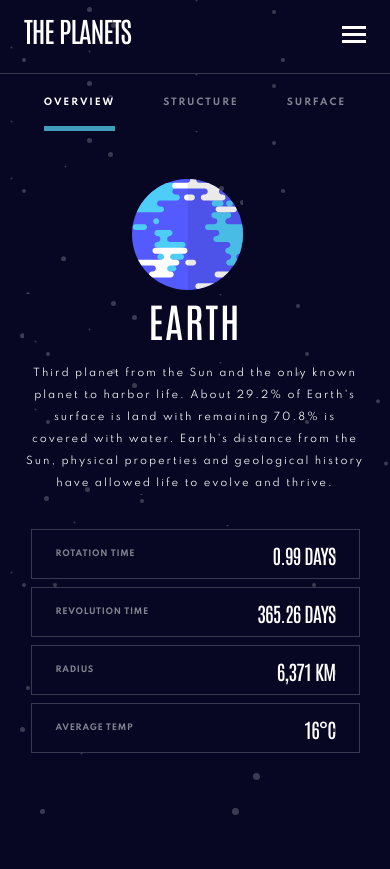
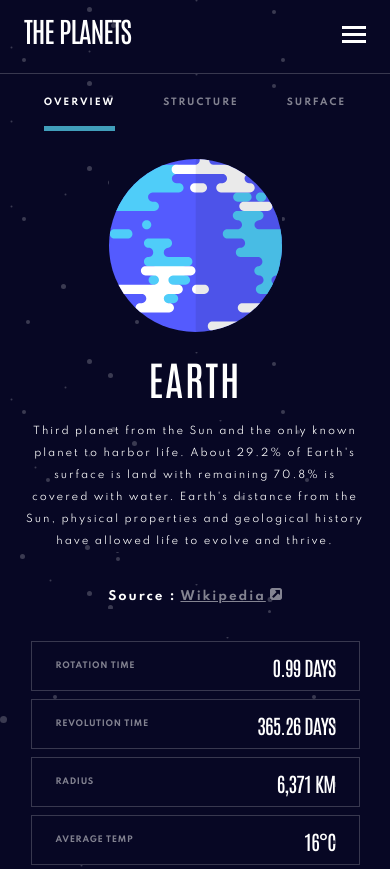
Before and after one commit to jNembhard/solar-system, a React (Create React App) app: page /Earth in a window 390 px wide. Before the commit the page ends 844 px from the top, so only its background shows below. Built offline with nearby package versions, Linux system fonts and the light colour scheme.

Commit message:
Fixed mobile responsiveness

```diff
--- a/src/App.js
+++ b/src/App.js
@@ -36,6 +36,9 @@ function App() {
                 imagePlanet={planet.images.planet}
                 imageInternal={planet.images.internal}
                 imageZoom={planet.images.geology}
+                smallPlanet={planet.size.small}
+                mediumPlanet={planet.size.medium}
+                largePlanet={planet.size.large}
               />
             </Route>
           ))}
--- a/src/components/atoms/PlanetDescription.js
+++ b/src/components/atoms/PlanetDescription.js
@@ -10,6 +10,10 @@ function PlanetDescription({ name, content, wikipedia }) {
         Source :{" "}
         <a href={wikipedia} target="_blank" rel="noreferrer noopener">
           Wikipedia
+          <img
+            src={process.env.PUBLIC_URL + "./assets/icon-source.svg"}
+            alt=""
+          />
         </a>
       </div>
     </Description>
@@ -21,8 +25,8 @@ export default PlanetDescription;
 const Description = styled.div`
   color: ${(props) => props.theme.fontColor};
   text-align: center;
-  height: 235px;
-  margin: 0 24px 28px;
+  margin-top: 20px;
+  margin-bottom: 28px;
 
   h1 {
     text-transform: uppercase;
@@ -35,6 +39,7 @@ const Description = styled.div`
     line-height: 22px;
     align-items: center;
     font-weight: ${(props) => props.theme.spartanRegular};
+    margin: 0 24px 32px;
   }
 
   div {
@@ -43,6 +48,10 @@ const Description = styled.div`
       color: ${(props) => props.theme.buttonOutline};
       line-height: 25px;
       font-weight: ${(props) => props.theme.spartanBold};
+      img {
+        margin-top: 4px;
+        margin-left: 4px;
+      }
     }
   }
 `;
--- a/src/components/molecules/PlanetBlurb/BlurbOne.js
+++ b/src/components/molecules/PlanetBlurb/BlurbOne.js
@@ -1,24 +1,41 @@
 import React from "react";
 import styled from "styled-components";
 import PlanetDescription from "../../atoms/PlanetDescription";
+import PlanetMetrics from "../../atoms/PlanetMetrics";
 
-function BlurbOne({ imagePlanet, name, overviewContent, overviewWikipedia }) {
+function BlurbOne({
+  imagePlanet,
+  name,
+  overviewContent,
+  overviewWikipedia,
+  smallPlanet,
+  temperature,
+  radius,
+  revolution,
+  rotation,
+}) {
   return (
     <BlurbWrap>
-      <ImageWrap>
+      <PlanetWrap>
         <img
           rel="preload"
           src={imagePlanet}
           alt={name}
-          width="111px"
-          height="111px"
+          width={smallPlanet}
+          height={smallPlanet}
         />
         <PlanetDescription
           name={name}
           content={overviewContent}
           wikipedia={overviewWikipedia}
         />
-      </ImageWrap>
+        <PlanetMetrics
+          temperature={temperature}
+          radius={radius}
+          revolution={revolution}
+          rotation={rotation}
+        />
+      </PlanetWrap>
     </BlurbWrap>
   );
 }
@@ -28,14 +45,14 @@ export default BlurbOne;
 const BlurbWrap = styled.div`
   font-size: 10px;
   color: white;
+`;
+
+const PlanetWrap = styled.div`
+  margin: 28px 0 47px;
+  font-size: 10px;
+  color: white;
   display: flex;
   flex-direction: column;
   align-items: center;
   justify-content: center;
 `;
-
-const ImageWrap = styled.div`
-  img {
-    margin: 47.5px 132px 0;
-  }
-`;
--- a/src/components/molecules/PlanetBlurb/BlurbThree.js
+++ b/src/components/molecules/PlanetBlurb/BlurbThree.js
@@ -1,24 +1,50 @@
 import React from "react";
 import styled from "styled-components";
 import PlanetDescription from "../../atoms/PlanetDescription";
+import PlanetMetrics from "../../atoms/PlanetMetrics";
 
-function BlurbThree({ geologyContent, geologyWikipedia, name, imageZoom }) {
+function BlurbThree({
+  geologyContent,
+  geologyWikipedia,
+  name,
+  imagePlanet,
+  imageZoom,
+  smallPlanet,
+  temperature,
+  radius,
+  revolution,
+  rotation,
+}) {
+  // const geologySize = {
+  //   large: "163px 199px",
+  //   medium: "80px 93.25px",
+  //   small: "50px 58.28px",
+  // };
   return (
     <BlurbWrap>
-      <ImageWrap>
-        <img
+      <PlanetWrap>
+        <PlanetImage
           rel="preload"
-          src={imageZoom}
+          src={imagePlanet}
           alt={name}
-          width="111px"
-          height="111px"
+          width={smallPlanet}
+          height={smallPlanet}
         />
-        <PlanetDescription
-          name={name}
-          content={geologyContent}
-          wikipedia={geologyWikipedia}
+        <PlanetZoom src={imageZoom} alt="" />
+        <DescriptionWrap>
+          <PlanetDescription
+            name={name}
+            content={geologyContent}
+            wikipedia={geologyWikipedia}
+          />
+        </DescriptionWrap>
+        <PlanetMetrics
+          temperature={temperature}
+          radius={radius}
+          revolution={revolution}
+          rotation={rotation}
         />
-      </ImageWrap>
+      </PlanetWrap>
     </BlurbWrap>
   );
 }
@@ -34,8 +60,29 @@ const BlurbWrap = styled.div`
   justify-content: center;
 `;
 
-const ImageWrap = styled.div`
-  img {
-    margin: 47.5px 132px 0;
-  }
+const PlanetImage = styled.img`
+  position: relative;
+  margin: 47.5px 132px 0;
 `;
+
+const PlanetZoom = styled.img`
+  position: absolute;
+  bottom: 320px;
+  width: 55px;
+  height: 58.28px;
+  background-color: transparent;
+`;
+
+const PlanetWrap = styled.div`
+  margin: 0 0 47px;
+  font-size: 10px;
+  color: white;
+  display: flex;
+  flex-direction: column;
+  align-items: center;
+  justify-content: center;
+`;
+
+const DescriptionWrap = styled.div`
+  margin: 0 24px;
+`;
--- a/src/components/molecules/PlanetBlurb/BlurbTwo.js
+++ b/src/components/molecules/PlanetBlurb/BlurbTwo.js
@@ -1,29 +1,41 @@
 import React from "react";
 import styled from "styled-components";
 import PlanetDescription from "../../atoms/PlanetDescription";
+import PlanetMetrics from "../../atoms/PlanetMetrics";
 
 function BlurbTwo({
   imageInternal,
   name,
+  smallPlanet,
   structureContent,
   structureWikipedia,
+  temperature,
+  radius,
+  revolution,
+  rotation,
 }) {
   return (
     <BlurbWrap>
-      <ImageWrap>
+      <PlanetWrap>
         <img
           rel="preload"
           src={imageInternal}
           alt={name}
-          width="111px"
-          height="111px"
+          width={smallPlanet}
+          height={smallPlanet}
         />
         <PlanetDescription
           name={name}
           content={structureContent}
           wikipedia={structureWikipedia}
         />
-      </ImageWrap>
+        <PlanetMetrics
+          temperature={temperature}
+          radius={radius}
+          revolution={revolution}
+          rotation={rotation}
+        />
+      </PlanetWrap>
     </BlurbWrap>
   );
 }
@@ -39,9 +51,12 @@ const BlurbWrap = styled.div`
   justify-content: center;
 `;
 
-const ImageWrap = styled.div`
-  /* margin-top: 47px 0; */
-  img {
-    margin: 47.5px 132px 0;
-  }
+const PlanetWrap = styled.div`
+  margin: 28px 0 47px;
+  font-size: 10px;
+  color: white;
+  display: flex;
+  flex-direction: column;
+  align-items: center;
+  justify-content: center;
 `;
--- a/src/components/molecules/TopSelect.js
+++ b/src/components/molecules/TopSelect.js
@@ -15,6 +15,13 @@ function TopSelect({
   imageInternal,
   imageZoom,
   name,
+  smallPlanet,
+  mediumPlanet,
+  largePlanet,
+  temperature,
+  radius,
+  revolution,
+  rotation,
 }) {
   const [activeTab, setActiveTab] = useState("overview");
 
@@ -59,6 +66,11 @@ function TopSelect({
             name={name}
             overviewContent={overviewContent}
             overviewWikipedia={overviewWikipedia}
+            smallPlanet={smallPlanet}
+            temperature={temperature}
+            radius={radius}
+            revolution={revolution}
+            rotation={rotation}
           />
         ) : activeTab === "structure" ? (
           <BlurbTwo
@@ -66,13 +78,24 @@ function TopSelect({
             name={name}
             structureContent={structureContent}
             structureWikipedia={structureWikipedia}
+            smallPlanet={smallPlanet}
+            temperature={temperature}
+            radius={radius}
+            revolution={revolution}
+            rotation={rotation}
           />
         ) : activeTab === "surface" ? (
           <BlurbThree
+            imagePlanet={imagePlanet}
             imageZoom={imageZoom}
             name={name}
             geologyContent={geologyContent}
             geologyWikipedia={geologyWikipedia}
+            smallPlanet={smallPlanet}
+            temperature={temperature}
+            radius={radius}
+            revolution={revolution}
+            rotation={rotation}
           />
         ) : (
           ""
--- a/src/components/organisms/Navbar.js
+++ b/src/components/organisms/Navbar.js
@@ -15,10 +15,6 @@ function NavBar() {
     return setOpacity(e);
   };
 
-  const handleTabs = () => {
-    setActiveTab(theme.mercury);
-  };
-
   return (
     <Header>
       <h1>The Planets</h1>
@@ -30,13 +26,7 @@ function NavBar() {
             style={{ textDecoration: "none" }}
             color={handleColor(planet.name)}
           >
-            {/* {console.log(toggleCol} */}
-            <li
-              className={activeTab === "Mercury" ? "active" : ""}
-              onClick={handleColor(planet.name)}
-            >
-              {planet.name}
-            </li>
+            <li>{planet.name}</li>
           </PlanetContainer>
         ))}
       </Planet>
@@ -220,7 +210,7 @@ const PlanetSidebar = styled.div`
   bottom: 0;
   right: 0;
   left: 0;
-  width: 100%;
+  width: 98%;
   z-index: 10;
   padding: 20px;
   padding: 20px 50px 20px 30px;
--- a/src/components/organisms/PlanetInfo.js
+++ b/src/components/organisms/PlanetInfo.js
@@ -19,6 +19,9 @@ function PlanetInfo({
   revolution,
   radius,
   temperature,
+  smallPlanet,
+  mediumPlanet,
+  largePlanet,
 }) {
   return (
     <InfoWrap>
@@ -33,15 +36,14 @@ function PlanetInfo({
         overviewWikipedia={overviewWikipedia}
         geologyWikipedia={geologyWikipedia}
         structureWikipedia={structureWikipedia}
+        smallPlanet={smallPlanet}
+        mediumPlanet={mediumPlanet}
+        largePlanet={largePlanet}
+        temperature={temperature}
+        radius={radius}
+        revolution={revolution}
+        rotation={rotation}
       />
-      <PlanetWrap>
-        <PlanetMetrics
-          temperature={temperature}
-          radius={radius}
-          revolution={revolution}
-          rotation={rotation}
-        />
-      </PlanetWrap>
     </InfoWrap>
   );
 }
@@ -52,10 +54,16 @@ const InfoWrap = styled.div`
   margin-bottom: 47px;
   display: flex;
   flex-direction: column;
+  align-items: center;
+  justify-content: center;
+  /* display: flex;
+  flex-direction: column;
+  align-items: center;
+  justify-content: center; */
 `;
 
 const PlanetWrap = styled.div`
-  margin-top: 400px;
+  /* margin-top: 400px; */
   font-size: 10px;
   color: white;
   display: flex;
@@ -65,5 +73,5 @@ const PlanetWrap = styled.div`
 `;
 
 const ImageWrap = styled.div`
-  margin: 95px 132px 98px;
+  /* margin: 95px 132px 98px; */
 `;
--- a/src/data/planets.json
+++ b/src/data/planets.json
@@ -22,6 +22,11 @@
       "planet": "/assets/planet-mercury.svg",
       "internal": "/assets/planet-mercury-internal.svg",
       "geology": "/assets/geology-mercury.png"
+    },
+    "size":{
+      "small":"111px",
+      "medium":"184px",
+      "large":"290px"
     }
   },
   {
@@ -47,6 +52,11 @@
       "planet": "/assets/planet-venus.svg",
       "internal": "/assets/planet-venus-internal.svg",
       "geology": "/assets/geology-venus.png"
+    },
+    "size":{
+      "small":"154px",
+      "medium":"253px",
+      "large":"400px"
     }
   },
   {
@@ -72,6 +82,11 @@
       "planet": "/assets/planet-earth.svg",
       "internal": "/assets/planet-earth-internal.svg",
       "geology": "/assets/geology-earth.png"
+    },
+    "size":{
+      "small":"173px",
+      "medium":"285px",
+      "large":"450px"
     }
   },
   {
@@ -97,6 +112,11 @@
       "planet": "/assets/planet-mars.svg",
       "internal": "/assets/planet-mars-internal.svg",
       "geology": "/assets/geology-mars.png"
+    },
+    "size":{
+      "small":"129px",
+      "medium":"213px",
+      "large":"336px"
     }
   },
   {
@@ -122,6 +142,11 @@
       "planet": "/assets/planet-jupiter.svg",
       "internal": "/assets/planet-jupiter-internal.svg",
       "geology": "/assets/geology-jupiter.png"
+    },
+    "size":{
+      "small":"224px",
+      "medium":"369px",
+      "large":"582px"
     }
   },
   {
@@ -147,6 +172,11 @@
       "planet": "/assets/planet-saturn.svg",
       "internal": "/assets/planet-saturn-internal.svg",
       "geology": "/assets/geology-saturn.png"
+    },
+    "size":{
+      "small":"256px",
+      "medium":"422px",
+      "large":"666px"
     }
   },
   {
@@ -172,6 +202,11 @@
       "planet": "/assets/planet-uranus.svg",
       "internal": "/assets/planet-uranus-internal.svg",
       "geology": "/assets/geology-uranus.png"
+    },
+    "size":{
+      "small":"176px",
+      "medium":"290px",
+      "large":"458px"
     }
   },
   {
@@ -197,6 +232,11 @@
       "planet": "/assets/planet-neptune.svg",
       "internal": "/assets/planet-neptune-internal.svg",
       "geology": "/assets/geology-neptune.png"
+    },
+    "size":{
+      "small":"173px",
+      "medium":"285px",
+      "large":"450px"
     }
   }
 ]
```
